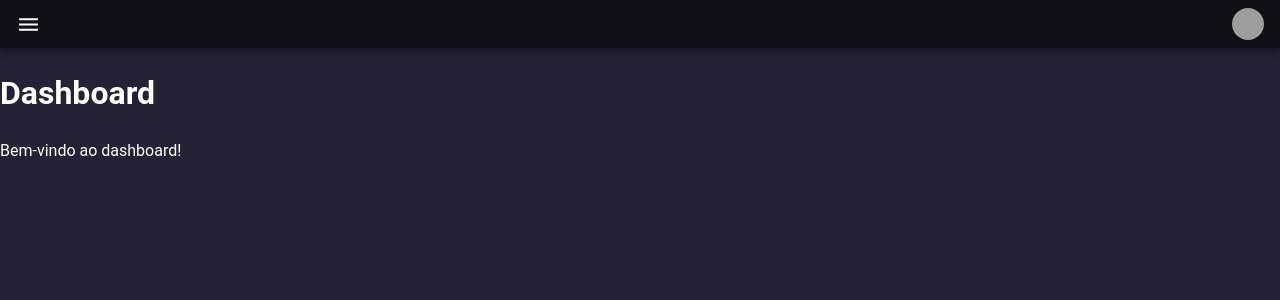
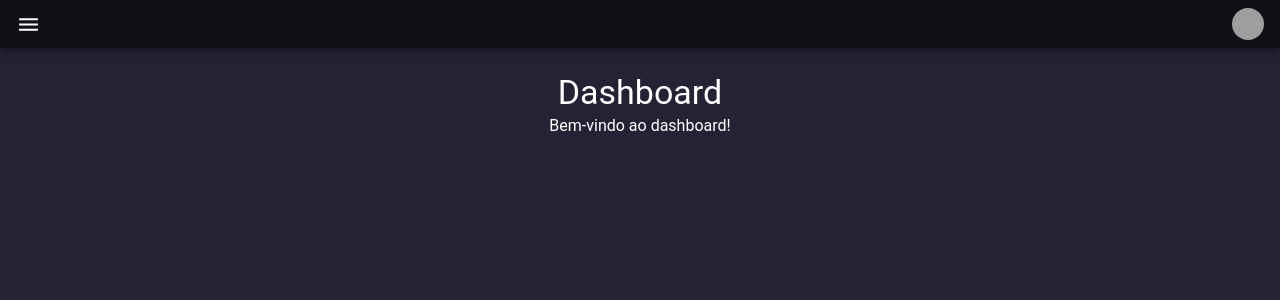
Before and after one commit to Gui-ODSC/PetGen, a Next.js app in the folder frontend/: page /dashboard in a window 1280 px wide. Shown: the top 300 px of the page. Built offline with nearby package versions, Linux system fonts and the light colour scheme; grey boxes are pictures that could not be loaded.

Commit message:
chore: ajustada a página inicial do sistema

```diff
--- a/frontend/app/(InsideApp)/dashboard/page.tsx
+++ b/frontend/app/(InsideApp)/dashboard/page.tsx
@@ -1,10 +1,13 @@
 import BaseAppBar from "@/components/layout/AppBar";
+import { Grid, Typography } from "@mui/material";
 
 export default function DashboardPage() {
 	return (
-		<div>
-			<h1>Dashboard</h1>
-			<p>Bem-vindo ao dashboard!</p>
-		</div>
+		<Grid container display={"flex"} mt={3} justifyContent={"center"}>
+			<Grid display={"flex"} flexDirection={"column"} alignItems={"center"}>
+				<Typography variant="h4">Dashboard</Typography>
+				<Typography>Bem-vindo ao dashboard!</Typography>
+			</Grid>
+		</Grid>
 	);
 }
```
